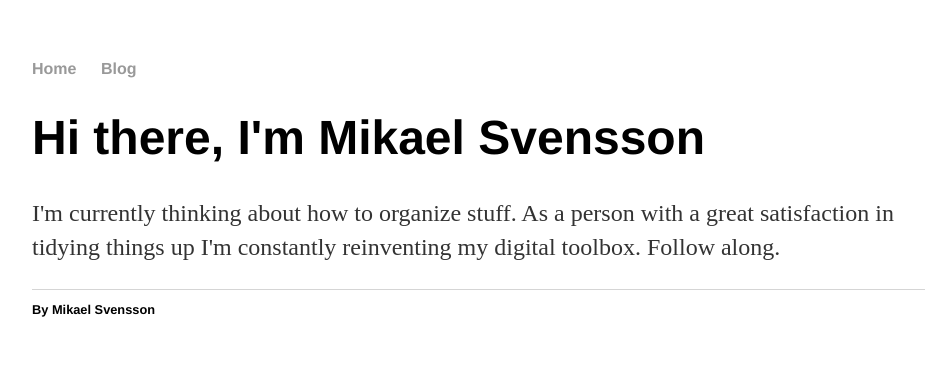
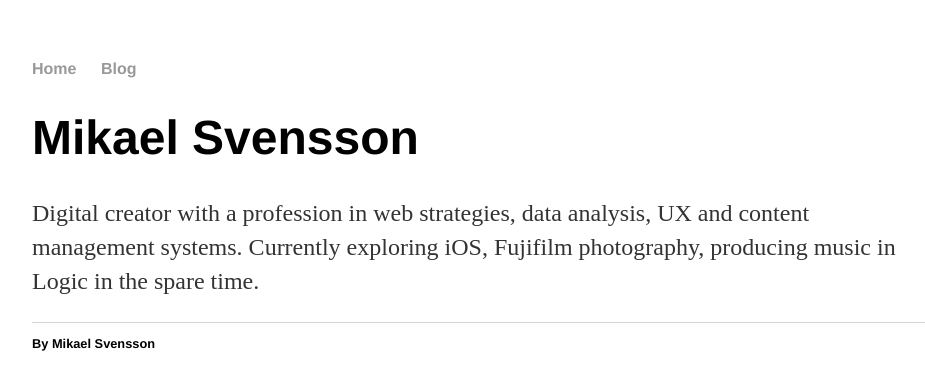
Before and after one commit to mikaelsjovind/mikeysvensson.github.io, a Jekyll site: the page built from index.html, in a window 1280 px wide. Shown: the top 390 px of the page, without its empty margins (160-1085 px from the left). Built offline with Jekyll 4.4.1, drawn with Linux system fonts in a browser that asks for light colours.

Commit message:
Update to personal introduction

```diff
--- a/index.html
+++ b/index.html
@@ -3,6 +3,6 @@ layout: default
 title: Mikael Svensson
 ---
 <div class="blurb">
-	<h1>Hi there, I'm Mikael Svensson</h1>
-	<p>I'm currently thinking about how to organize stuff. As a person with a great satisfaction in tidying things up I'm constantly reinventing my digital toolbox. Follow along.</a></p>
-</div><!-- /.blurb -->
+	<h1>Mikael Svensson</h1>
+	<p>Digital creator with a profession in web strategies, data analysis, UX and content management systems. Currently exploring iOS, Fujifilm photography, producing music in Logic in the spare time.</p>
+</div>
```
